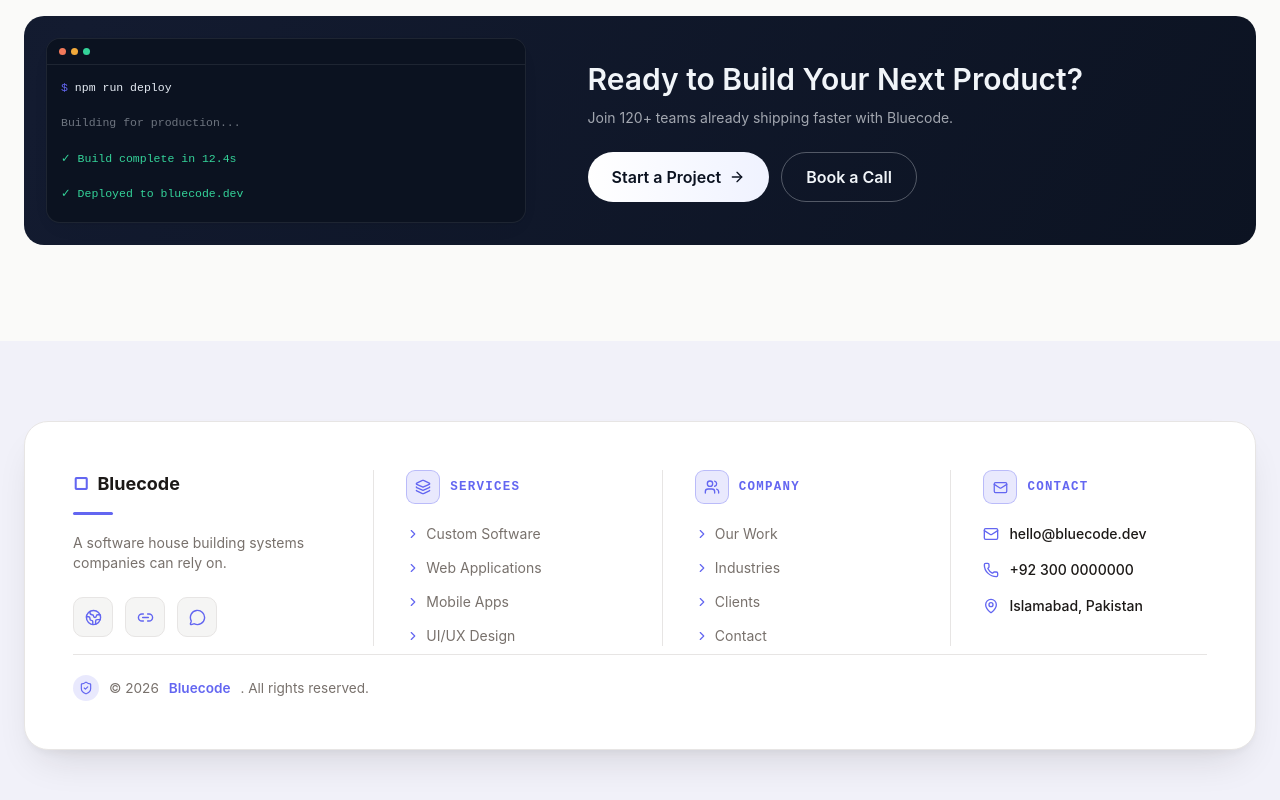
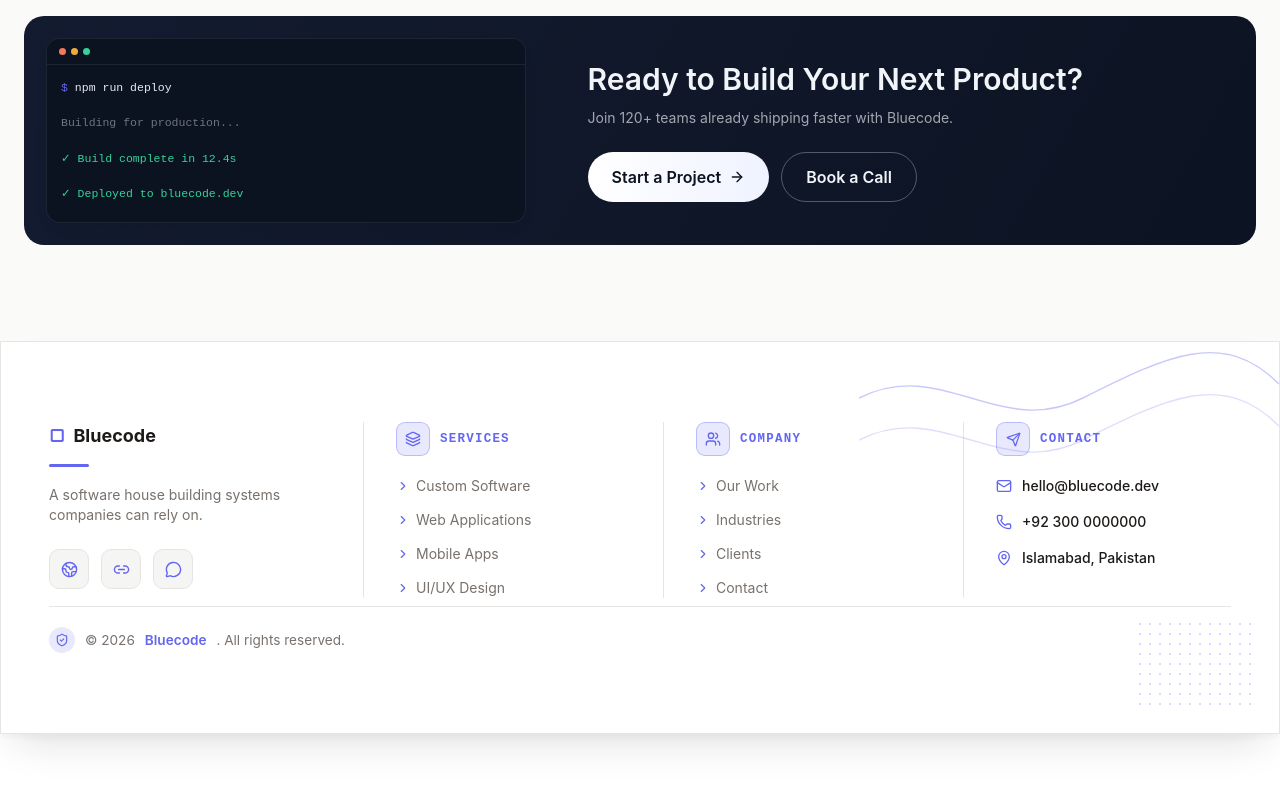
Before and after one commit to ozetechnologies/OzeTechnologies, a React (Vite) app: page /services in a window 1280 px wide. Shown: the part 4179-4979 px from the top of the page. After the commit the page ends 4913 px from the top, so only its background shows below. Built offline with nearby package versions, Linux system fonts and the light colour scheme.

Commit message:
Update cursor glow size and Read More button

```diff
--- a/src/LandingPage.jsx
+++ b/src/LandingPage.jsx
@@ -790,9 +790,9 @@ const productTabs = [
               <Link to="/contact" className="bc-btn-primary bc-body font-semibold px-6 py-3 rounded flex items-center gap-2">
                Consultancy <ArrowRight size={18} />
               </Link>
-              <a href="#projects" className="bc-btn-ghost bc-body font-semibold px-6 py-3 rounded flex items-center gap-2">
-                See our work <ArrowUpRight size={18} />
-              </a>
+            <Link to="/services" className="bc-btn-ghost bc-body font-semibold px-6 py-3 rounded flex items-center gap-2">
+  See our work <ArrowUpRight size={18} />
+</Link>
             </div>
 
             <div className={`bc-hero-stats-row bc-reveal ${!loading ? "bc-in-view" : ""}`} style={{ animationDelay: "0.5s" }}>
--- a/src/OurHistory.jsx
+++ b/src/OurHistory.jsx
@@ -40,6 +40,7 @@ function useReveal() {
 
 export default function OurHistory() {
   const [theme, setTheme] = useState("light");
+const [historyExpanded, setHistoryExpanded] = useState(false); // ye naya add karein
   const [loading, setLoading] = useState(true);
   const [openDropdown, setOpenDropdown] = useState(null);
   const [mobileMenuOpen, setMobileMenuOpen] = useState(false);
@@ -297,7 +298,7 @@ export default function OurHistory() {
         }
         .bc-cursor-glow {
           position: fixed; top: 0; left: 0; z-index: 0; pointer-events: none;
-          width: 620px; height: 620px; border-radius: 999px;
+          width: 380px; height: 380px; border-radius: 999px;
           background: radial-gradient(circle, color-mix(in srgb, var(--bc-cyan) 42%, transparent) 0%, color-mix(in srgb, var(--bc-cyan) 16%, transparent) 40%, transparent 72%);
           filter: blur(10px);
           opacity: 0.8;
@@ -604,9 +605,44 @@ export default function OurHistory() {
                   Built on Craft, Driven by People
                 </p>
                 <p className="bc-body text-sm md:text-base max-w-md leading-relaxed" style={{ color: "var(--bc-muted)" }}>
-                  Every project we've shipped started as a small, specific problem someone
-                  needed solved properly. Here's how that grew into a studio 120+ projects deep.
-                </p>
+  Every project we've shipped started as a small, specific problem someone
+  needed solved properly. Here's how that grew into a studio 120+ projects deep.
+</p>
+
+<div
+  style={{
+    maxHeight: historyExpanded ? "300px" : "0px",
+    overflow: "hidden",
+    transition: "max-height 0.5s ease",
+  }}
+>
+  <p className="bc-body text-sm md:text-base max-w-md leading-relaxed mt-3" style={{ color: "var(--bc-muted)" }}>
+    Along the way we learned that reliability matters more than speed alone —
+    clients don't just want software delivered, they want it to still be running
+    cleanly a year later. That's why every engagement includes support well
+    past launch day. Today that philosophy shapes every team we build and every
+    line of code we ship.
+  </p>
+</div>
+
+<button
+  onClick={() => setHistoryExpanded((v) => !v)}
+  className="bc-body font-semibold text-sm mt-4 flex items-center gap-1.5 bc-cursor-hover"
+  style={{
+    color: "#fff",
+    background: "var(--bc-cyan)",
+    border: "none",
+    borderRadius: "8px",
+    padding: "10px 20px",
+    cursor: "pointer",
+  }}
+>
+  {historyExpanded ? "Read Less" : "Read More"}
+  <ChevronDown
+    size={16}
+    style={{ transform: historyExpanded ? "rotate(180deg)" : "rotate(0deg)", transition: "transform 0.3s ease" }}
+  />
+</button>
               </div>
             </div>
             <div className="bc-history-hero-media bc-cursor-hover">
--- a/src/Portfolio.jsx
+++ b/src/Portfolio.jsx
@@ -366,7 +366,7 @@ export default function Portfolio() {
         }
         .bc-cursor-glow {
           position: fixed; top: 0; left: 0; z-index: 0; pointer-events: none;
-          width: 620px; height: 620px; border-radius: 999px;
+          width: 380px; height: 380px; border-radius: 999px;
           background: radial-gradient(circle, color-mix(in srgb, var(--bc-cyan) 42%, transparent) 0%, color-mix(in srgb, var(--bc-cyan) 16%, transparent) 40%, transparent 72%);
           filter: blur(10px);
           opacity: 0.8;
--- a/src/Products.jsx
+++ b/src/Products.jsx
@@ -295,7 +295,7 @@ export default function Products() {
         }
         .bc-cursor-glow {
           position: fixed; top: 0; left: 0; z-index: 0; pointer-events: none;
-          width: 620px; height: 620px; border-radius: 999px;
+          width:380px; height: 380px; border-radius: 999px;
           background: radial-gradient(circle, color-mix(in srgb, var(--bc-cyan) 42%, transparent) 0%, color-mix(in srgb, var(--bc-cyan) 16%, transparent) 40%, transparent 72%);
           filter: blur(10px);
           opacity: 0.8;
--- a/src/ServicesPage.jsx
+++ b/src/ServicesPage.jsx
@@ -13,6 +13,7 @@ import {
   ChevronDown,
   ChevronRight,
   Mail,
+  Send,
   MapPin,
   Phone,
   Link2,
@@ -408,7 +409,7 @@ export default function ServicesPage() {
         }
         .bc-cursor-glow {
           position: fixed; top: 0; left: 0; z-index: 0; pointer-events: none;
-          width: 620px; height: 620px; border-radius: 999px;
+          width:380px; height: 380px; border-radius: 999px;
           background: radial-gradient(circle, color-mix(in srgb, var(--bc-cyan) 42%, transparent) 0%, color-mix(in srgb, var(--bc-cyan) 16%, transparent) 40%, transparent 72%);
           filter: blur(10px);
           opacity: 0.8;
@@ -655,7 +656,9 @@ button.bc-navbar-link { background: none; border: none; padding: 0; font-family:
         .bc-cta-btn-outline:active { transform: scale(0.96); }
 
         /* ---------- FOOTER (shared) ---------- */
-        .bc-footer-card { position: relative; overflow: hidden; border-radius: 24px; background: var(--bc-panel); border: 1px solid var(--bc-line); box-shadow: var(--bc-shadow-lg); }
+       .bc-footer-card { position: relative; overflow: hidden; border-radius: 0; background: var(--bc-panel); border: 1px solid var(--bc-line); box-shadow: var(--bc-shadow-lg); }
+.bc-footer-decor-dots { position: absolute; bottom: 24px; right: 24px; width: 120px; height: 90px; background-image: radial-gradient(var(--bc-cyan) 1px, transparent 1px); background-size: 10px 10px; opacity: 0.25; pointer-events: none; }
+.bc-footer-decor-wave { position: absolute; top: 0; right: 0; width: 45%; max-width: 420px; height: auto; opacity: 0.35; pointer-events: none; }
         .bc-footer-underline { width: 40px; height: 3px; border-radius: 2px; background: var(--bc-cyan); margin: 14px 0 18px; }
         .bc-footer-social { width: 40px; height: 40px; border-radius: 10px; background: var(--bc-panel-2); border: 1px solid var(--bc-line); display: flex; align-items: center; justify-content: center; transition: border-color 0.2s ease, transform 0.25s ease, box-shadow 0.25s ease; }
         .bc-footer-social:hover { border-color: var(--bc-cyan); transform: translateY(-2px) rotate(10deg) scale(1.1); box-shadow: 0 10px 22px -8px color-mix(in srgb, var(--bc-cyan) 55%, transparent); }
@@ -1091,14 +1094,16 @@ button.bc-navbar-link { background: none; border: none; padding: 0; font-family:
           </div>
         </section>
 
-        {/* FOOTER */}
-        <footer style={{ background: "var(--bc-band)" }}>
-          <div
-            ref={footerRef}
-            className={`bc-reveal bc-reveal-center ${footerInView ? "bc-reveal-in" : ""} max-w-7xl mx-auto px-6 py-16 md:py-20`}
-          >
-            <div className="bc-footer-card p-8 md:p-12">
-              <div className="grid md:grid-cols-[1.2fr_auto_1fr_auto_1fr_auto_1fr] gap-x-8 gap-y-12">
+       {/* FOOTER */}
+<footer ref={footerRef}>
+  <div className={`w-full bc-reveal bc-reveal-center ${footerInView ? "bc-reveal-in" : ""}`}>
+    <div className="bc-footer-card py-16 md:py-20 px-8 md:px-12">
+      <div className="bc-footer-decor-dots" />
+      <svg className="bc-footer-decor-wave" viewBox="0 0 300 160" fill="none">
+        <path d="M0 40 C 60 10, 100 70, 160 40 S 260 -10, 300 30" stroke="var(--bc-cyan)" strokeWidth="1" />
+        <path d="M0 70 C 60 40, 100 100, 160 70 S 260 20, 300 60" stroke="var(--bc-cyan)" strokeWidth="1" opacity="0.6" />
+      </svg>
+      <div className="grid md:grid-cols-[1.2fr_auto_1fr_auto_1fr_auto_1fr] gap-x-8 gap-y-12">
                 <div>
                   <div className="bc-display font-bold text-lg flex items-center gap-2">
                     <span style={{ color: "var(--bc-cyan)" }}>&#9634;</span> Bluecode
@@ -1168,7 +1173,7 @@ button.bc-navbar-link { background: none; border: none; padding: 0; font-family:
                 <div>
                   <div className="bc-footer-heading-row">
                     <div className="bc-footer-heading-badge">
-                      <Mail size={15} color="var(--bc-cyan)" />
+                    <Send size={15} color="var(--bc-cyan)" />
                     </div>
                     <span className="bc-footer-heading">CONTACT</span>
                   </div>
```
